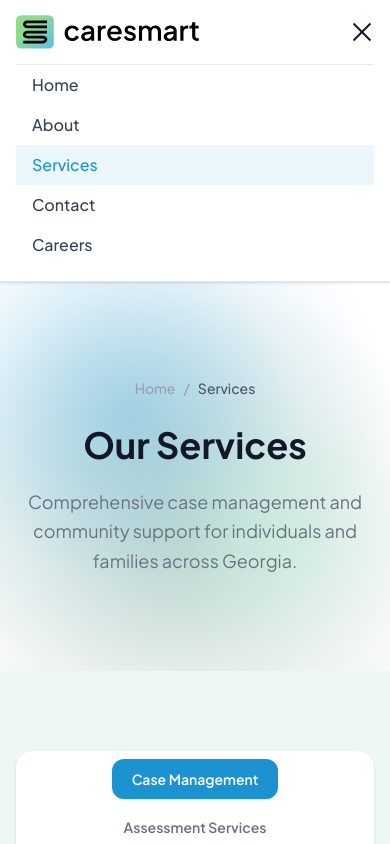
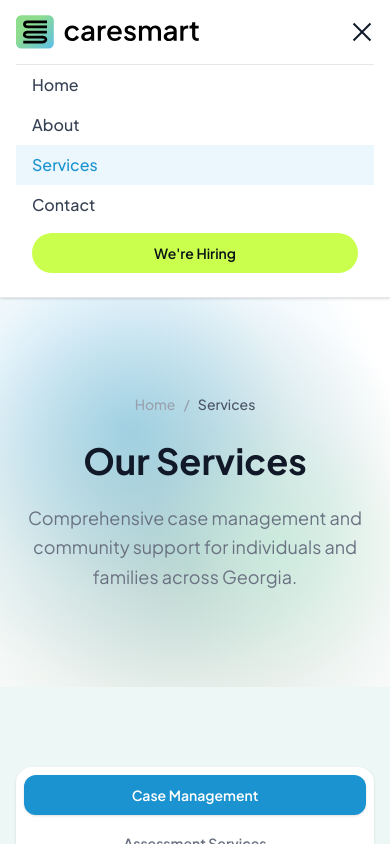
Before and after one commit to hopeidaewor/caresmart-web, a Next.js app: page /services in a window 390 px wide. Both pictures are taken after a click on the button "Toggle menu". Shown: the top 844 px of the page. Built offline with nearby package versions, Linux system fonts and the light colour scheme.

Commit message:
Fix mobile: services tabs full-width, We're Hiring pill in mobile nav
Co-Authored-By: Claude Sonnet 4.6 <noreply@anthropic.com>

```diff
--- a/src/app/services/page.tsx
+++ b/src/app/services/page.tsx
@@ -193,13 +193,13 @@ export default function Services() {
 
           {/* Tab bar */}
           <FadeUp>
-            <div className="flex flex-wrap justify-center gap-2 mb-14">
-              <div className="inline-flex flex-wrap justify-center gap-2 bg-white rounded-2xl shadow-sm p-2">
+            <div className="flex justify-center mb-14">
+              <div className="flex flex-col sm:flex-row flex-wrap justify-center gap-2 bg-white rounded-2xl shadow-sm p-2 w-full sm:w-auto">
                 {tabs.map((tab) => (
                   <button
                     key={tab}
                     onClick={() => setActiveTab(tab)}
-                    className={`px-5 py-2.5 rounded-xl text-sm font-semibold transition-all duration-200 ${
+                    className={`w-full sm:w-auto px-5 py-2.5 rounded-xl text-sm font-semibold transition-all duration-200 ${
                       activeTab === tab
                         ? "bg-[#1C93D1] text-white shadow-sm"
                         : "text-gray-500 hover:text-gray-900"
--- a/src/components/Navbar.tsx
+++ b/src/components/Navbar.tsx
@@ -76,7 +76,18 @@ export default function Navbar() {
         {/* Mobile Navigation */}
         {mobileMenuOpen && (
           <div className="md:hidden pb-4 border-t border-gray-200">
-            {navItems.map((item) => (
+            {navItems.map((item) =>
+              item.href === "/careers" ? (
+                <Link
+                  key={item.href}
+                  href={item.href}
+                  className="flex items-center mx-4 my-2 px-5 py-2.5 rounded-full font-semibold text-sm justify-center"
+                  style={{ backgroundColor: "#CBFF4D", color: "#0a1416" }}
+                  onClick={() => setMobileMenuOpen(false)}
+                >
+                  We&apos;re Hiring
+                </Link>
+              ) : (
               <Link
                 key={item.href}
                 href={item.href}
@@ -89,7 +100,8 @@ export default function Navbar() {
               >
                 {item.label}
               </Link>
-            ))}
+              )
+            )}
           </div>
         )}
       </div>
```
